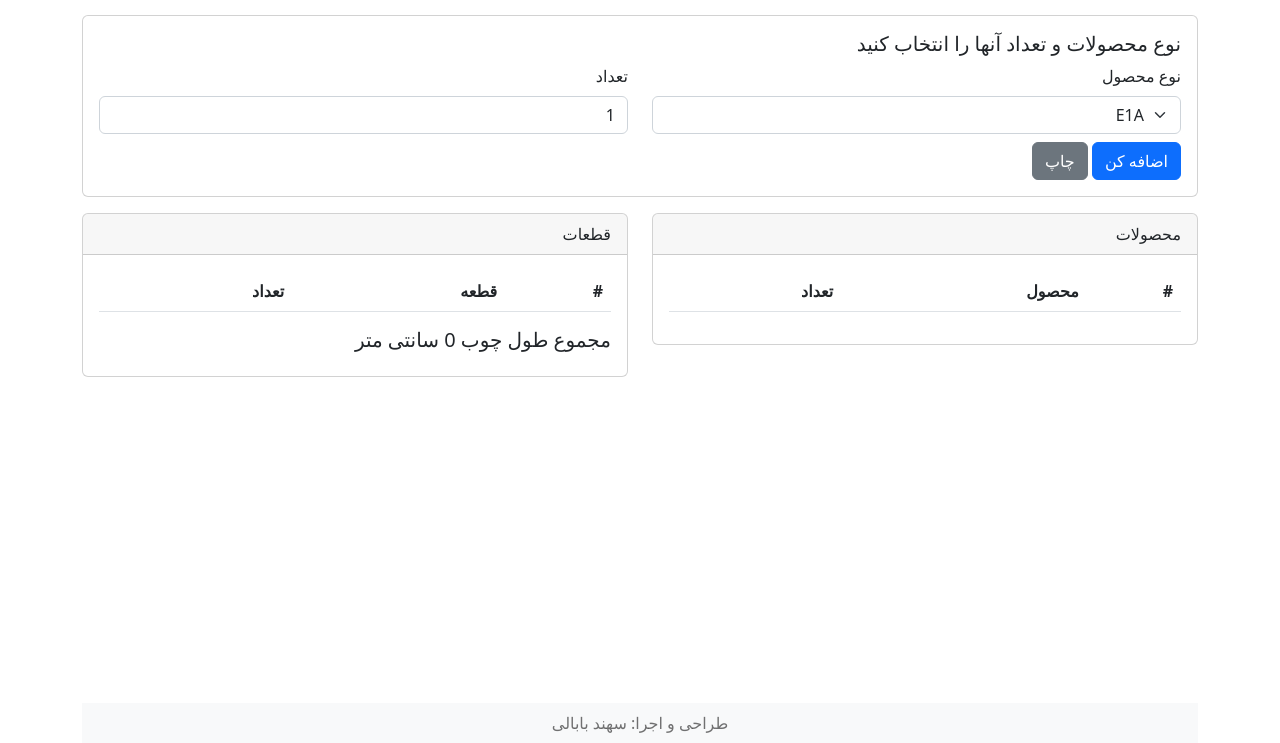
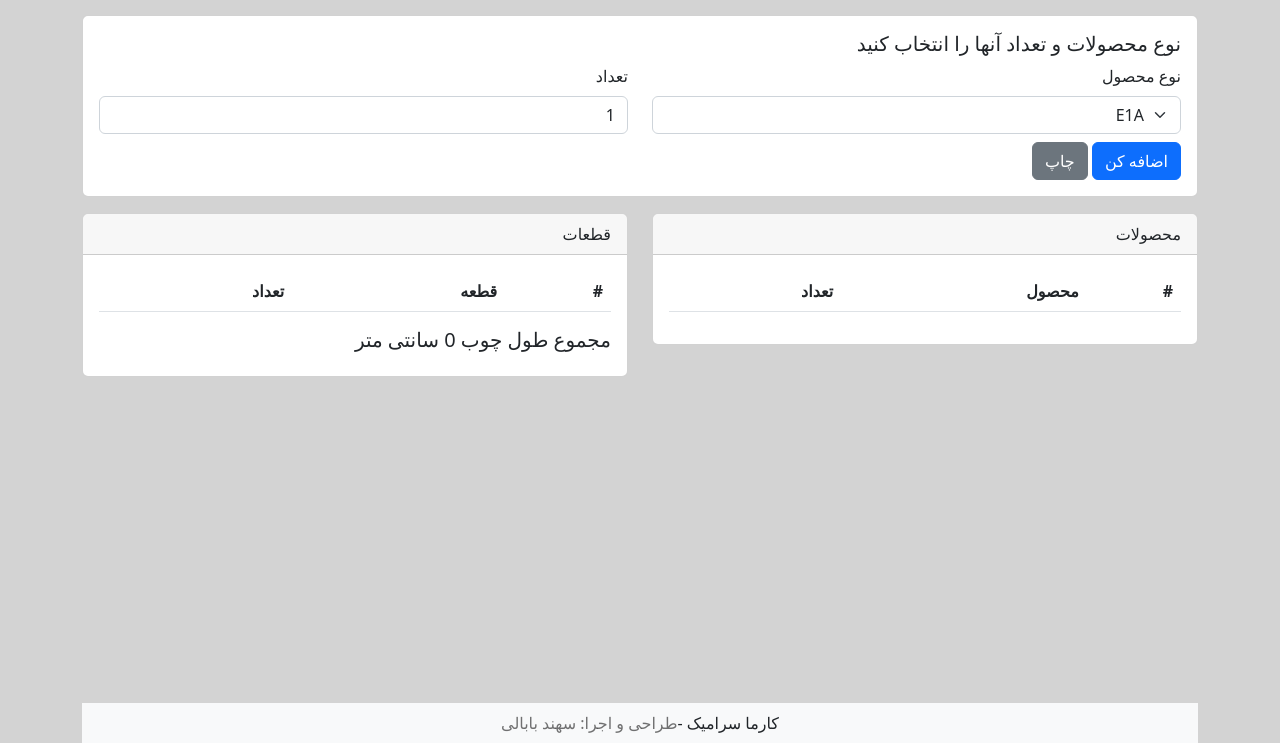
Before and after one commit to sahandbabali/karmacalculator, a plain HTML site: page index.html in a window 1280 px wide. Shown: the part 57-800 px from the top of the page. Drawn offline with nearby package versions, Linux system fonts and the light colour scheme.

Commit message:
end of day1

```diff
--- a/index.html
+++ b/index.html
@@ -16,6 +16,15 @@
             #footerbar * {
                   text-decoration: none;
             }
+
+            /* body {
+                  background-image: url("./oak-wooden-textured-design-background.jpg");
+                  background-size: cover;
+            } */
+
+            body {
+                  background-color: lightgrey;
+            }
       </style>
 </head>
 
@@ -26,7 +35,9 @@
                   <div class="container-fluid">
                         <a class="navbar-brand" href="https://sahandbabali.github.io/karmacalculator/">ماشین حساب
                               کارما</a>
+
                   </div>
+
             </nav>
             <div class="card mb-3">
 
@@ -162,9 +173,12 @@
             <div id="footerbar" class="mt-auto">
                   <nav class="navbar bg-light ">
                         <div class="container-fluid justify-content-center ">
+                              <span>کارما سرامیک - </span>
+
                               <a href="https://www.sahandbabali.com/"><span class="navbar-text ">
                                           طراحی و اجرا: سهند بابالی
                                     </span></a>
+
                         </div>
                   </nav>
             </div>
```
Also changed, not shown: oak-wooden-textured-design-background.jpg (added).
